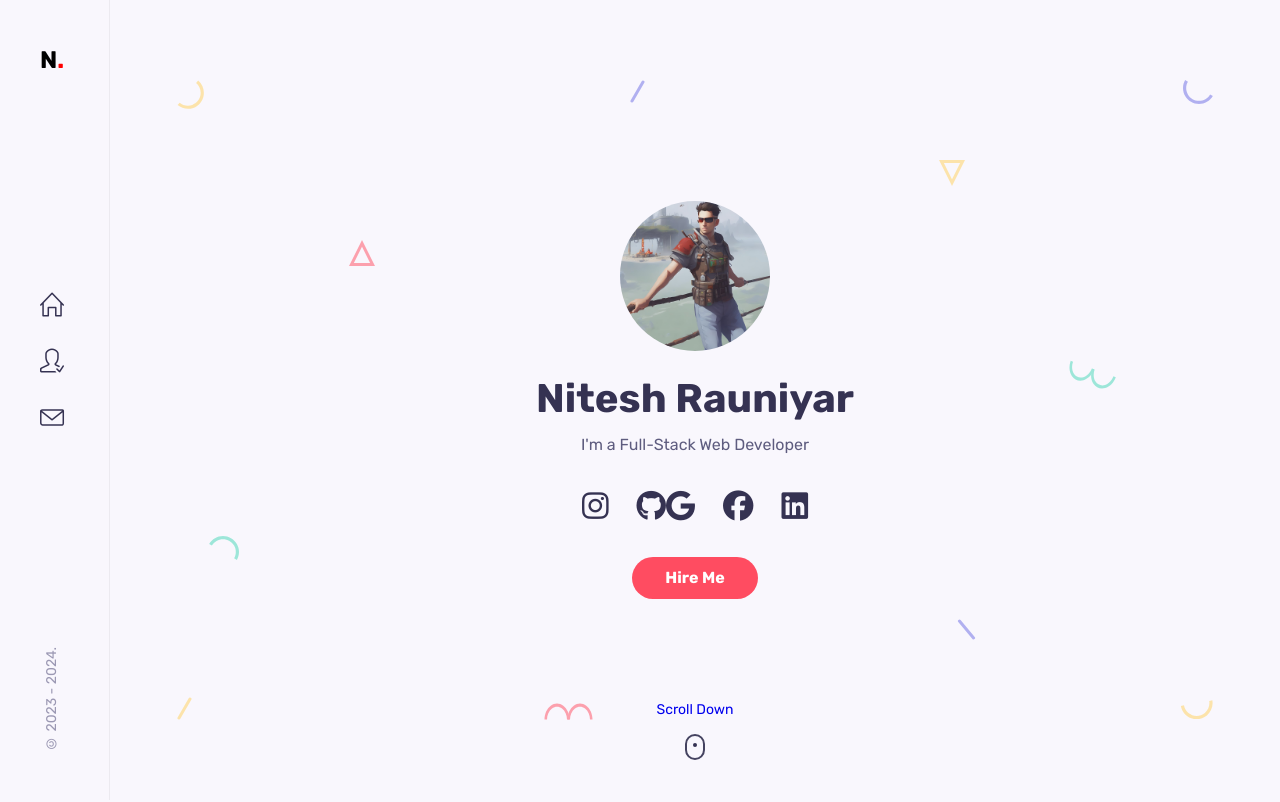
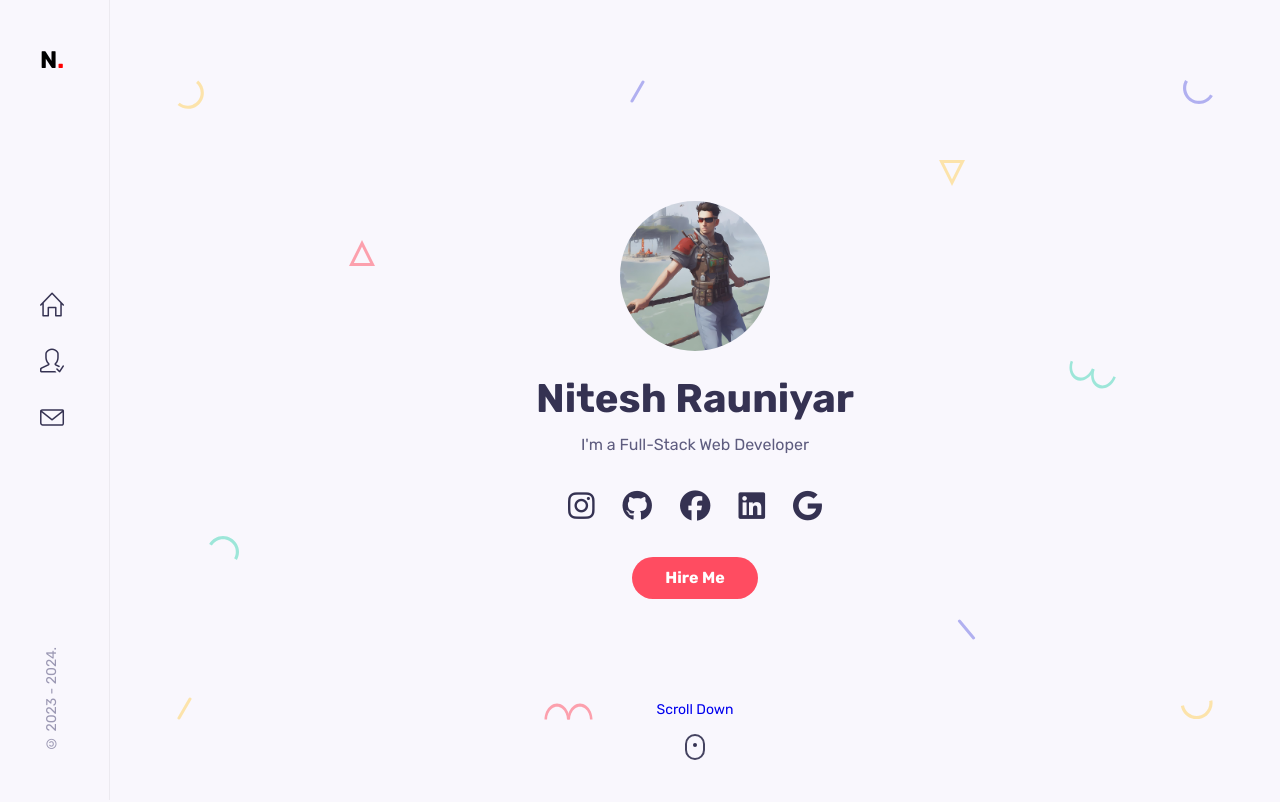
Before and after one commit to niteshrauniyar/Portfolio, a React (Create React App) app: page / in a window 1280 px wide. Shown: the top 802 px of the page. Built offline with nearby package versions, Linux system fonts and the light colour scheme.

Commit message:
Update HeaderSocial.jsx

```diff
--- a/src/components/home/HeaderSocial.jsx
+++ b/src/components/home/HeaderSocial.jsx
@@ -8,9 +8,7 @@ const HeaderSocial = () => {
         </a>
         <a href='https://github.com/niteshrauniyar' className='home__social-link' target="_blank">
         <i class="fa-brands fa-github"></i>
-<a href="mailto:nitesh.gupta98162@gmail.com" className='home__social-link' target="_blank">
-<i class="fa-brands fa-google"></i>
-</a>
+
 
         </a>
         <a href='https://www.facebook.com/profile.php?id=100006484039379' className='home__social-link' target="_blank">
@@ -19,6 +17,10 @@ const HeaderSocial = () => {
         <a href='https://www.linkedin.com/in/nitesh-rauniyar-166077238' className='home__social-link' target="_blank">
         <i class="fa-brands fa-linkedin"></i>
         </a>
+        <a href="mailto:nitesh.gupta98162@gmail.com" className='home__social-link' target="_blank">
+<i class="fa-brands fa-google"></i>
+</a>
+
 
     </div>
   )
```
